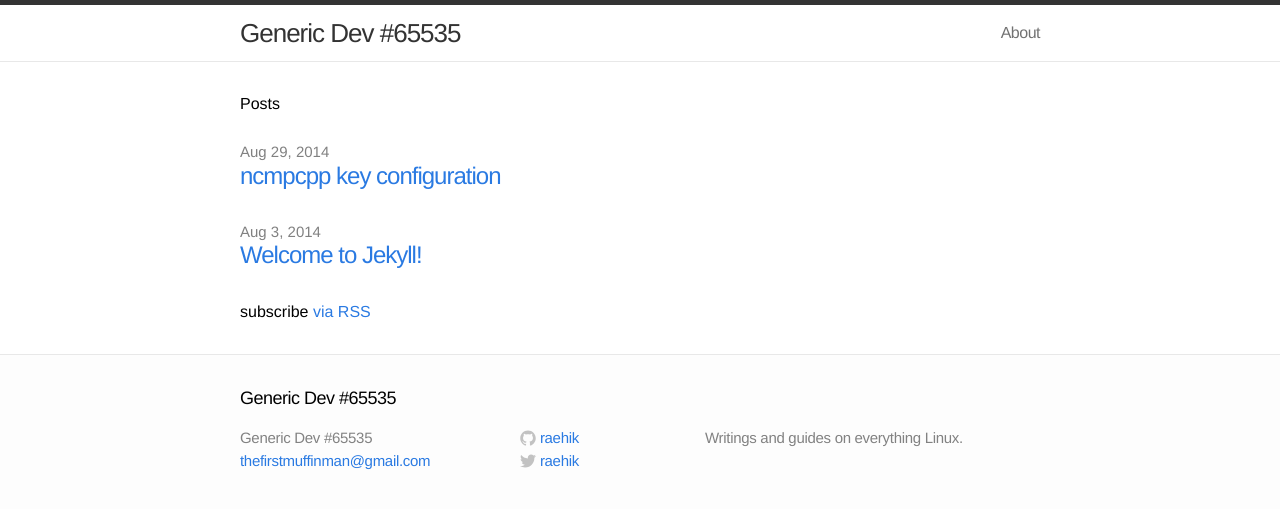
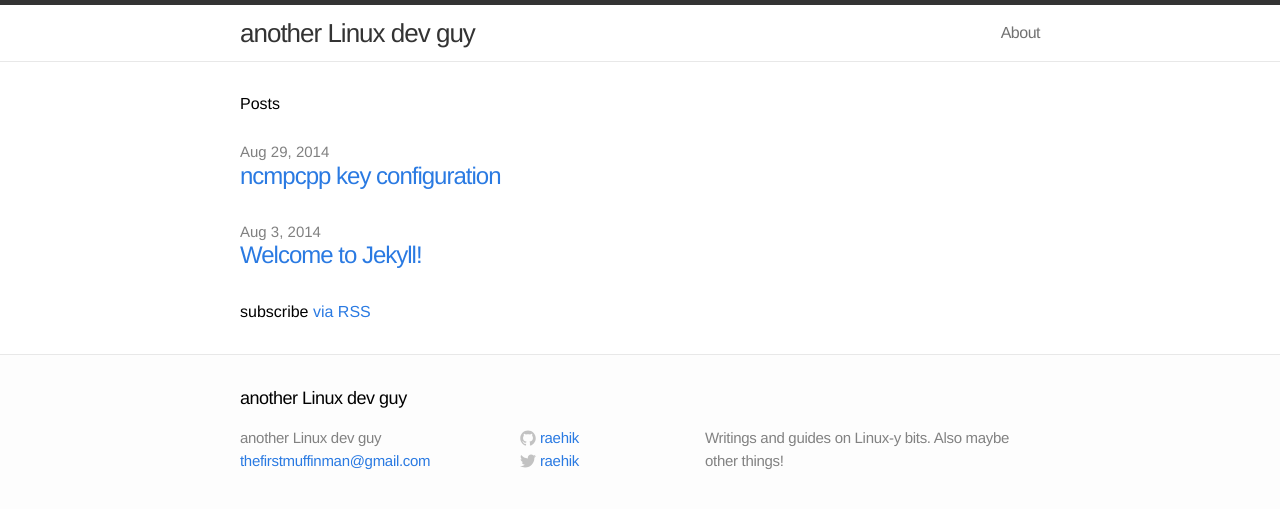
Before and after one commit to raehik/old-blog.raehik.net, a Jekyll site: the page built from index.html, in a window 1280 px wide. Shown: the top 509 px of the page. Built offline with Jekyll 4.4.1, drawn with Linux system fonts in a browser that asks for light colours.

Commit message:
update config to be cool *and* hip

```diff
--- a/_config.yml
+++ b/_config.yml
@@ -1,7 +1,7 @@
 # Site settings
-title: 'Generic Dev #65535'
+title: 'another Linux dev guy'
 email: 'thefirstmuffinman@gmail.com'
-description: 'Writings and guides on everything Linux.'
+description: 'Writings and guides on Linux-y bits. Also maybe other things!'
 baseurl: ""
 url: "raeh.co"
 twitter_username: raehik
```
